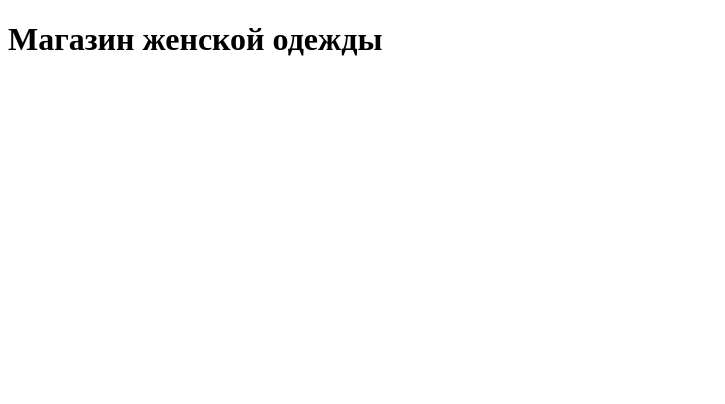
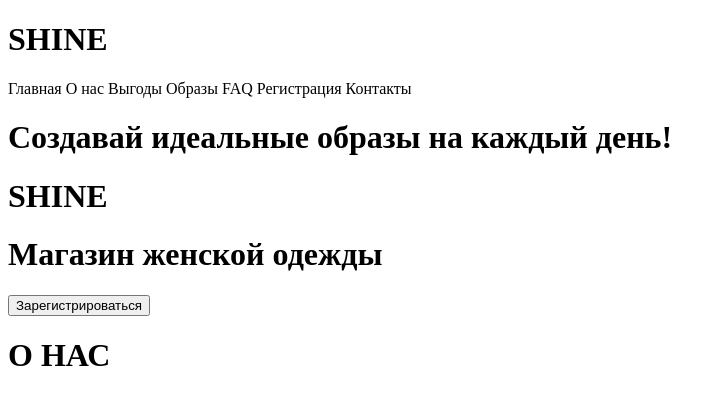
Before and after one commit to AnnaSadykova2004/project_women_shop, a plain HTML site: page index.html in a window 1280 px wide. Shown: the whole page, without its empty margins (0-725 px from the left). Drawn offline with Linux system fonts and the light colour scheme; a web font is replaced by a local one.

Commit message:
Верстка первого блока

```diff
--- a/index.html
+++ b/index.html
@@ -3,8 +3,17 @@
 <head>
     <meta charset="UTF-8">
     <meta name="viewport" content="width=device-width, initial-scale=1.0">
-	<title>Document</title>
+
+    <title>SHINE | Магазин женской одежды</title>
+
     <link rel="stylesheet" href="style.css">
+
+
+    <link rel="preconnect" href="https://fonts.googleapis.com">
+    <link rel="preconnect" href="https://fonts.gstatic.com" crossorigin>
+    <link href="https://fonts.googleapis.com/css2?family=Comforter&family=Forum&family=Montserrat:ital,wght@0,100..900;1,100..900&display=swap" rel="stylesheet">
+
+
 </head>
 
 <body>
@@ -13,17 +22,51 @@
 
         <div class="block1">
 
-		<h1>Магазин женской одежды<h1>
+            <div class="menu">
+                <h1 class="logo">SHINE</h1>
 
+                <div class="links">
+                    <a hrew="#">Главная</a>
+
+                    <a hrew="#">О нас</a>
+
+                    <a hrew="#">Выгоды</a>
+
+                    <a hrew="#">Образы</a>
+
+                    <a hrew="#">FAQ</a>
+
+                    <a hrew="#">Регистрация</a>
+
+                    <a hrew="#">Контакты</a>
+                </div>
+
+            </div>
+
+            <h1 class="slogan">Создавай идеальные образы на каждый день!</h1>
+
+            <h1 class="title">SHINE</h1>
+
+            <h1 class="shop">Магазин женской одежды</h1>
+
+            <button class="catalog_btn">Зарегистрироваться</button>
+
+        </div
 
     </div>
 
 
+    <div class="container">
+
+        <div class="block2">
+
+            <h1>О НАС</h1>
 
 
 
         </div
 
+    </div>
 
 </body>
 
```
Lines whose indentation alone changed are shown as unchanged.
